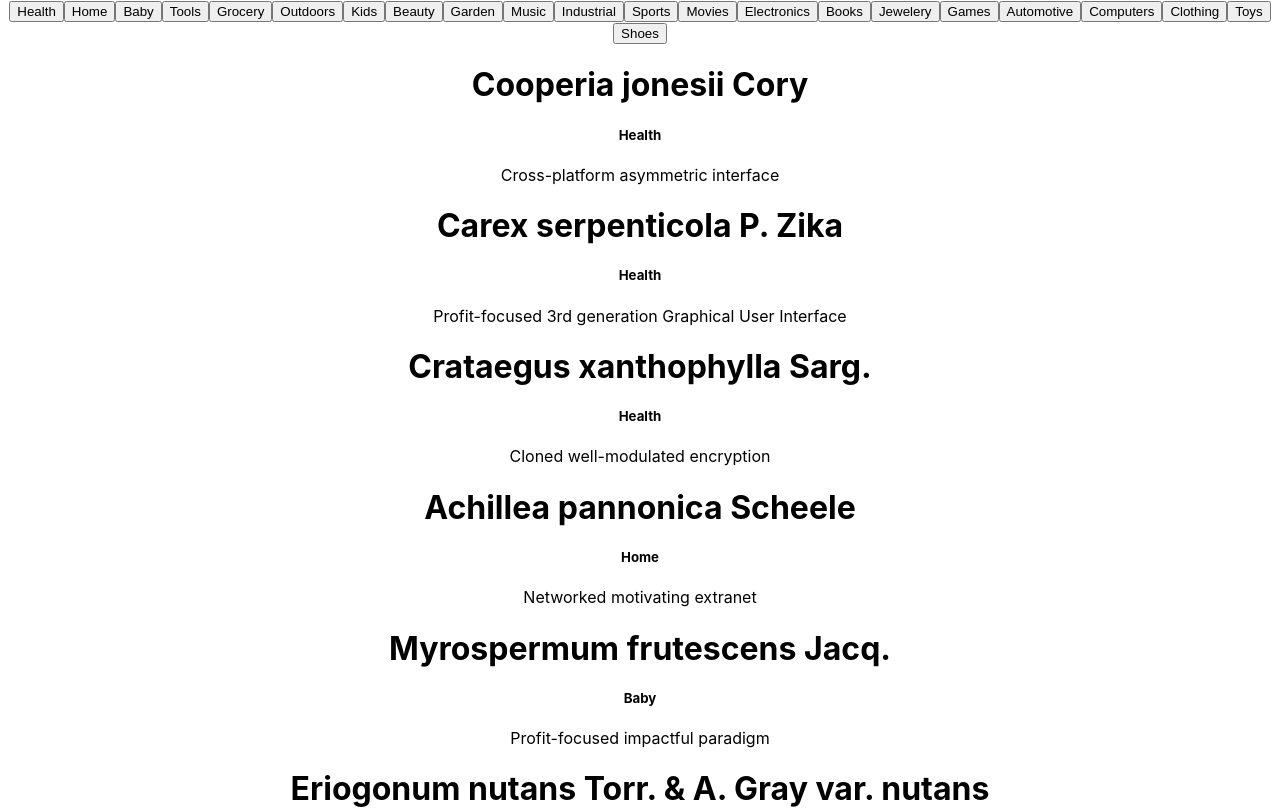
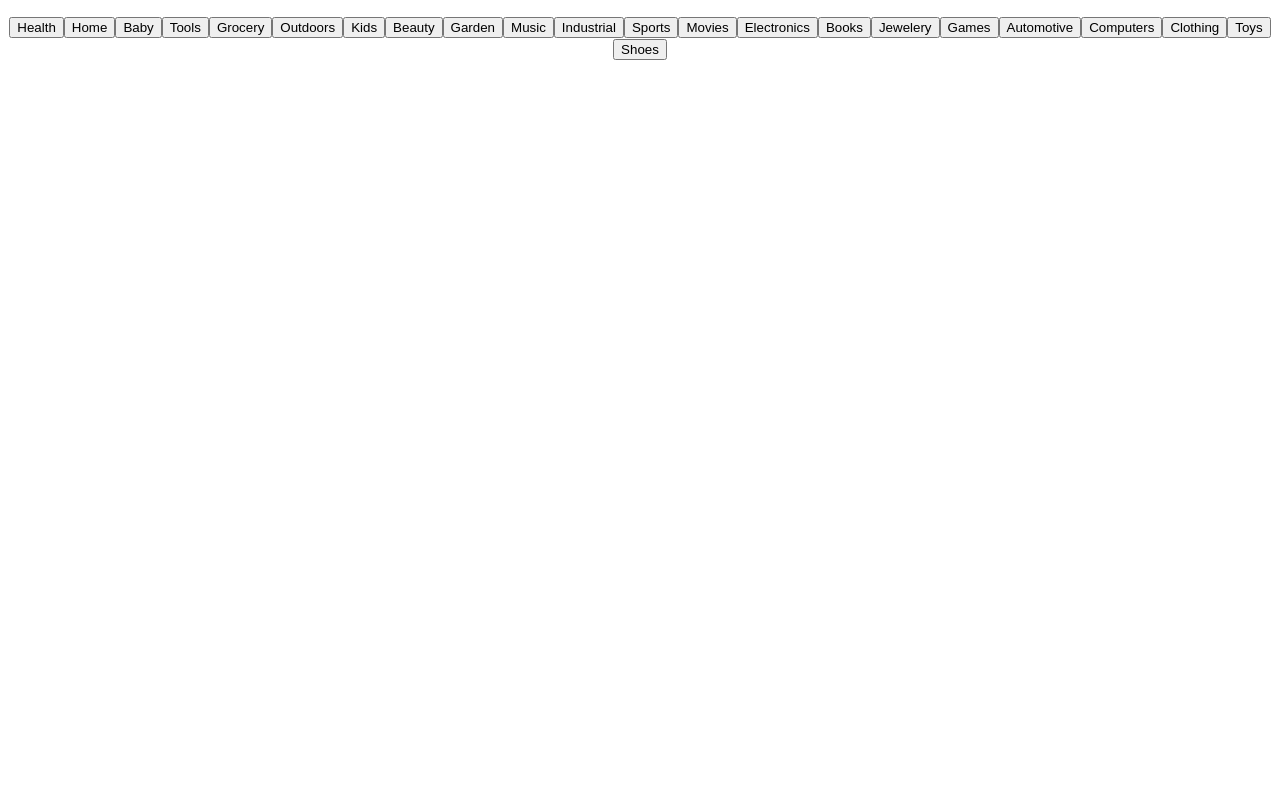
Before and after one commit to aevans1910/badge-website, a React (Create React App) app: page / in a window 1280 px wide. Shown: the top 809 px of the page. Built offline with nearby package versions, Linux system fonts and the light colour scheme.

Commit message:
can select category

```diff
--- a/src/App.js
+++ b/src/App.js
@@ -1,18 +1,20 @@
-import React from 'react';
-import logo from './logo.svg';
+import React, {useState} from 'react';
 import './App.css';
 import data, {categoriesUnique, categoriesWithCounts, categoriesWithCountsArray} from './badge-data';
-import Badge from './badge'
+import Badge from './Badge'
+import CategoryButton from './CategoryButton'
 
 function App() {
-console.log(categoriesWithCountsArray)
+const [selectedCategory, setSelectedCategory] = useState("")
   return (
     <div className="App">
+      <p>{selectedCategory}</p>
       <div className="container">
-        {categoriesUnique.map(category => <button key={category}>{category}</button>)}
+        {categoriesUnique.map(category => <CategoryButton category={category}
+          updateCategory={setSelectedCategory} />)}
       </div>
       <div className="container">
-        {data.map(badge => <Badge badge={badge}/>)}
+        {data.filter(badge => badge.category === selectedCategory).map(badge => <Badge badge={badge}/>)}
       </div>
     </div>
   );
--- /dev/null
+++ b/src/CategoryButton.js
@@ -0,0 +1,8 @@
+import React from 'react';
+
+export default function CategoryButton(props) {
+    const {category, updateCategory} = props
+    return (
+        <button key={category} onClick={() => updateCategory(category)}>{category}</button>
+    )
+}
```
